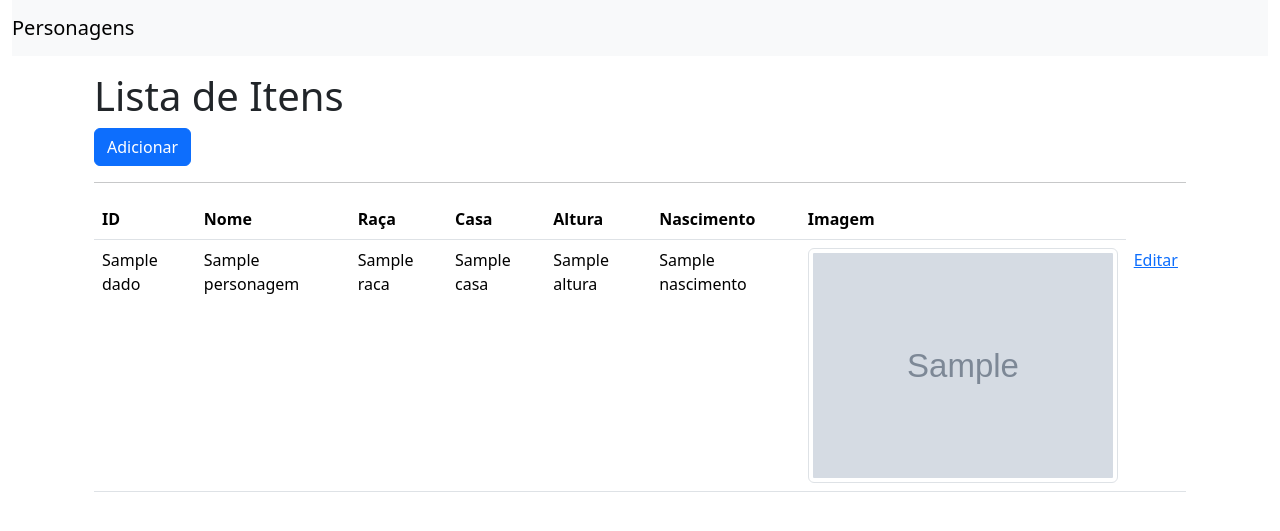
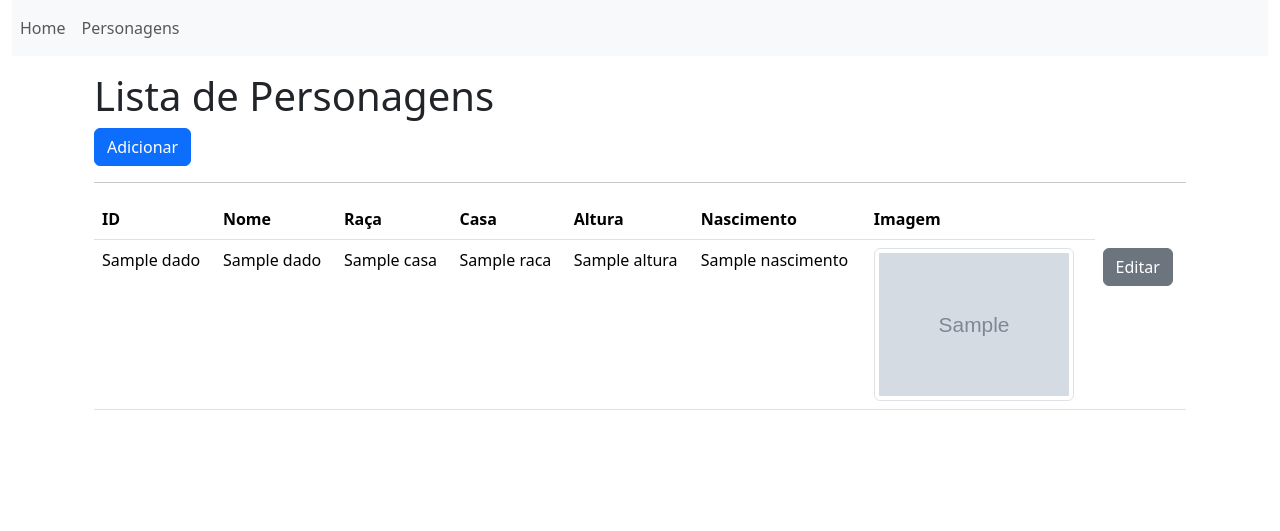
Before and after one commit to joelgxp/Escola_Koru_Python_Backend, a Flask app: template templates/index.html in a window 1280 px wide. Shown: the top 531 px of the page. Run offline with Flask 3, Linux system fonts and the light colour scheme; the template is opened without the code that fills it: most values are stand-ins (such as "Sample title", 1, 10 or a date in 2020); grey boxes marked "Sample" are stand-in pictures; parts of the project's set-up code (start-up, migrations or seed data) failed here and were passed over; some libraries are stand-ins or nearby versions.

Commit message:
finalizacao do CRUD

```diff
--- a/main.py
+++ b/main.py
@@ -5,8 +5,8 @@
 
 @app.route("/")
 def home():
-    dicionario = repository.retornar_personagens()
-    return render_template("index.html", dados=dicionario)
+    lista_personagens = repository.retornar_personagens()
+    return render_template("index.html", dados=lista_personagens)
 
 @app.route("/personagem/<int:id>", methods=["GET", "POST"])
 def editar_personagem(id):
@@ -17,35 +17,24 @@
             repository.remover_personagem(id)
             return redirect(url_for("home"))
         elif "salvar" in request.form:
-            personagem = {}
-            personagem["nome"] = request.form["nome"]
-            personagem["raca"] = request.form["raca"]
-            personagem["casa"] = request.form["casa"]
-            personagem["altura"] = request.form["altura"]
-            personagem["nascimento"] = request.form["nascimento"]
-            personagem["imagem"] = request.form["imagem"]
+            id = request.form["id"]
+            nome = request.form["nome"]
+            raca = request.form["raca"]
+            casa = request.form["casa"]
+            altura = request.form["altura"]
+            nascimento = request.form["nascimento"]
+            imagem = request.form["imagem"]
 
-            if id in repository.retornar_personagens().keys():
-                repository.atualizar_personagem(id, personagem)
+            dados_retornados = repository.retornar_personagem(id)
+            if dados_retornados:
+                repository.atualizar_personagem(id=id, nome=nome, raca=raca, casa=casa, altura=altura, nascimento=nascimento, imagem=imagem)
+            else:
+                repository.criar_personagem(nome=nome, raca=raca, casa=casa, altura=altura, nascimento=nascimento, imagem=imagem)
+
                 return redirect(url_for("home"))
     else:
-        personagem = repository.retornar_personagem(id)
-        personagem["id"] = id
-        return render_template("cadastro.html", **personagem)
+        id, nome, raca, casa, nascimento, altura, imagem = repository.retornar_personagem(id)
 
-@app.route("/personagem", methods=["GET", "POST"])
-def criar_personagens():
-    if request.method == "POST":
-        personagem = {}
-        personagem["nome"] = request.form["nome"]
-        personagem["raca"] = request.form["raca"]
-        personagem["casa"] = request.form["casa"]
-        personagem["altura"] = request.form["altura"]
-        personagem["nascimento"] = request.form["nascimento"]
-        personagem["imagem"] = request.form["imagem"]
-        repository.criar_personagem(**personagem)
-        return redirect(url_for("home"))
-    else:
-        return render_template("cadastro.html", id=repository.gerar_id())
+        return render_template("cadastro.html", id = id, nome = nome, raca = raca, casa = casa, nascimento = nascimento, altura = altura, imagem = imagem)
 
 app.run(debug=True)
--- a/repository.py
+++ b/repository.py
@@ -1,40 +1,5 @@
 from datetime import datetime
 import sqlite3
-
-personagens = {
-    1: {
-        "nome": "Harry Potter",
-        "raca": "Humano",
-        "casa": "Grifinória",
-        "altura": 1.80,
-        "nascimento": "31/07/1980",
-        "imagem": ""
-    },
-    2: {
-        "nome": "Harry Potter",
-        "raca": "Humano",
-        "casa": "Grifinória",
-        "altura": 1.80,
-        "nascimento": "31/07/1980",
-        "imagem": ""
-    },
-    3: {
-        "nome": "Harry Potter",
-        "raca": "Humano",
-        "casa": "Grifinória",
-        "altura": 1.80,
-        "nascimento": "31/07/1980",
-        "imagem": ""
-    },
-    4: {
-        "nome": "Harry Potter",
-        "raca": "Humano",
-        "casa": "Grifinória",
-        "altura": 1.80,
-        "nascimento": "31/07/1980",
-        "imagem": ""
-    }
-}
 
 def tratar_iso_para_dmy(data:str):
     if "-" in data:
@@ -53,7 +18,7 @@
 def gerar_id():
     conn = sqlite3.connect("jogo.db")
     cursor = conn.cursor()
-    cursor.execute("SELECT seq FROM sqlite_sequence WHERE name='personagens")
+    cursor.execute("SELECT seq FROM sqlite_sequence WHERE name='personagens'")
     next_id = cursor.fetchone()[0]
     return next_id + 1
 
@@ -71,31 +36,56 @@
         print(e)
         return 0
 
-def retornar_personagens():
-    for id, personagem in personagens.items():
-        personagem["nascimento"] = tratar_iso_para_dmy(personagem["nascimento"])
-    return personagens
-
-def retornar_personagem(id:int):
-    if id in personagens.keys():
-        personagens[id]['nascimento'] = tratar_dmy_para_iso(personagens[id]['nascimento'])
-        return personagens[id]
-    else:
-        return {}
-
 def atualizar_personagem(id:int, nome, raca, casa, altura, nascimento, imagem):
     try:
         conn = sqlite3.connect("jogo.db")
         cursor = conn.cursor()
         sql_update = "UPDATE personagens SET nome_personagem = ?, raca_personagem = ?, casa_personagem = ?, altura_personagem = ?, nascimento_personagem = ?, imagem_personagem = ? WHERE id = ?"
-        personagens[id]['nome'] = nome
-        personagens[id]['raca'] = raca
-        personagens[id]['casa'] = casa
-        personagens[id]['altura'] = altura
-        personagens[id]['nascimento'] = nascimento
-        personagens[id]['imagem'] = imagem
+        cursor.execute(sql_update, (nome, raca, casa, altura, nascimento, imagem, id))
+        conn.commit()
+        conn.close()
         return True
+    except Exception as e:
+        print(e)
+        return False
 
 
 def remover_personagem(id:int):
-    del personagens[id]
+    try:
+        conn = sqlite3.connect("jogo.db")
+        cursor = conn.cursor()
+        sql_delete = "DELETE FROM personagens WHERE id_personagem = ?"
+        cursor.execute(sql_delete, (id,))
+        conn.commit()
+        conn.close()
+        return True
+    except Exception as e:
+        print(e)
+        return False
+
+def retornar_personagens():
+    try:
+        conn = sqlite3.connect("jogo.db")
+        cursor = conn.cursor()
+        sql_select = "SELECT * FROM personagens"
+        cursor.execute(sql_select)
+        personagens = cursor.fetchall()
+        conn.close()
+        return personagens
+    except:
+        return False
+
+def retornar_personagem(id:int):
+    try:
+        if id == 0:
+            return gerar_id(), "", "", "", "", "", ""
+        conn = sqlite3.connect("jogo.db")
+        cursor = conn.cursor()
+
+        sql_select = "SELECT * FROM personagens WHERE id_personagem = ?"
+        cursor.execute(sql_select, (id,))
+        id, nome, raca, casa, nascimento, altura, imagem = cursor.fetchone()
+        conn.close()
+        return id, nome, raca, casa, nascimento, altura, imagem
+    except:
+        return False
--- a/templates/base.html
+++ b/templates/base.html
@@ -13,11 +13,16 @@
 <body>
     <div class="container-fluid">
         <nav class="navbar navbar-expand-lg navbar-light bg-light">
-            <a class="navbar-brand" href="#">Personagens</a>
-            <button class="navbar-toggler" type="button" data-toggle="collapse" data-target="#navbarNav"
-                aria-controls="navbarNav" aria-expanded="false" aria-label="Toggle navigation">
-                <span class="navbar-toggler-icon"></span>
-            </button>
+            <div class="collapse navbar-collapse" id="navbarNav">
+                <ul class="navbar-nav">
+                    <li class="nav-item active">
+                        <a class="nav-link" href="#">Home</a>
+                    </li>
+                    <li class="nav-item">
+                        <a class="nav-link" href="/">Personagens</a>
+                    </li>
+                </ul>
+            </div>
     </div>
     <div class="container">
         {% block content %}
--- a/templates/index.html
+++ b/templates/index.html
@@ -3,8 +3,8 @@
 
 <div class="container mt-3">
 
-    <h1>Lista de Itens</h1>
-    <a href="{{ url_for('criar_personagens') }}" class="btn btn-primary">Adicionar</a>
+    <h1>Lista de Personagens</h1>
+    <a href="{{ url_for('editar_personagem', id=0) }}" class="btn btn-primary">Adicionar</a>
     <hr>
     <table class="table table">
         <thead>
@@ -19,16 +19,16 @@
             </tr>
         </thead>
         <tbody>
-            {% for id, personagem in dados.items() %}
+            {% for id, nome, raca, casa, nascimento, altura, imagem in dados %}
             <tr>
                 <td>{{ id }}</td>
-                <td>{{ personagem['nome'] }}</td>
-                <td>{{ personagem['raca']}}</td>
-                <td>{{ personagem['casa'] }}</td>
-                <td>{{ personagem['altura'] }}</td>
-                <td>{{ personagem['nascimento'] }}</td>
-                <td><img src="{{ personagem['imagem'] }}" alt="thumbnail" class="img-thumbnail"></td>
-                <td><a href="{{ url_for('editar_personagem', id=id) }}">Editar</a></td>
+                <td>{{ nome }}</td>
+                <td>{{ casa }}</td>
+                <td>{{ raca }}</td>
+                <td>{{ altura }}</td>
+                <td>{{ nascimento }}</td>
+                <td><img src="{{ imagem }}" alt="thumbnail" class="img-thumbnail" style="max-width: 200px; max-height: 200px;"></td>
+                <td><a href="{{ url_for('editar_personagem', id=id) }}" class="btn btn-secondary">Editar</a></td>
             </tr>
             {% endfor %}
         </tbody>
```
Also changed, not shown: jogo_db.py (deleted, +0 -17 lines), jogo.db.
